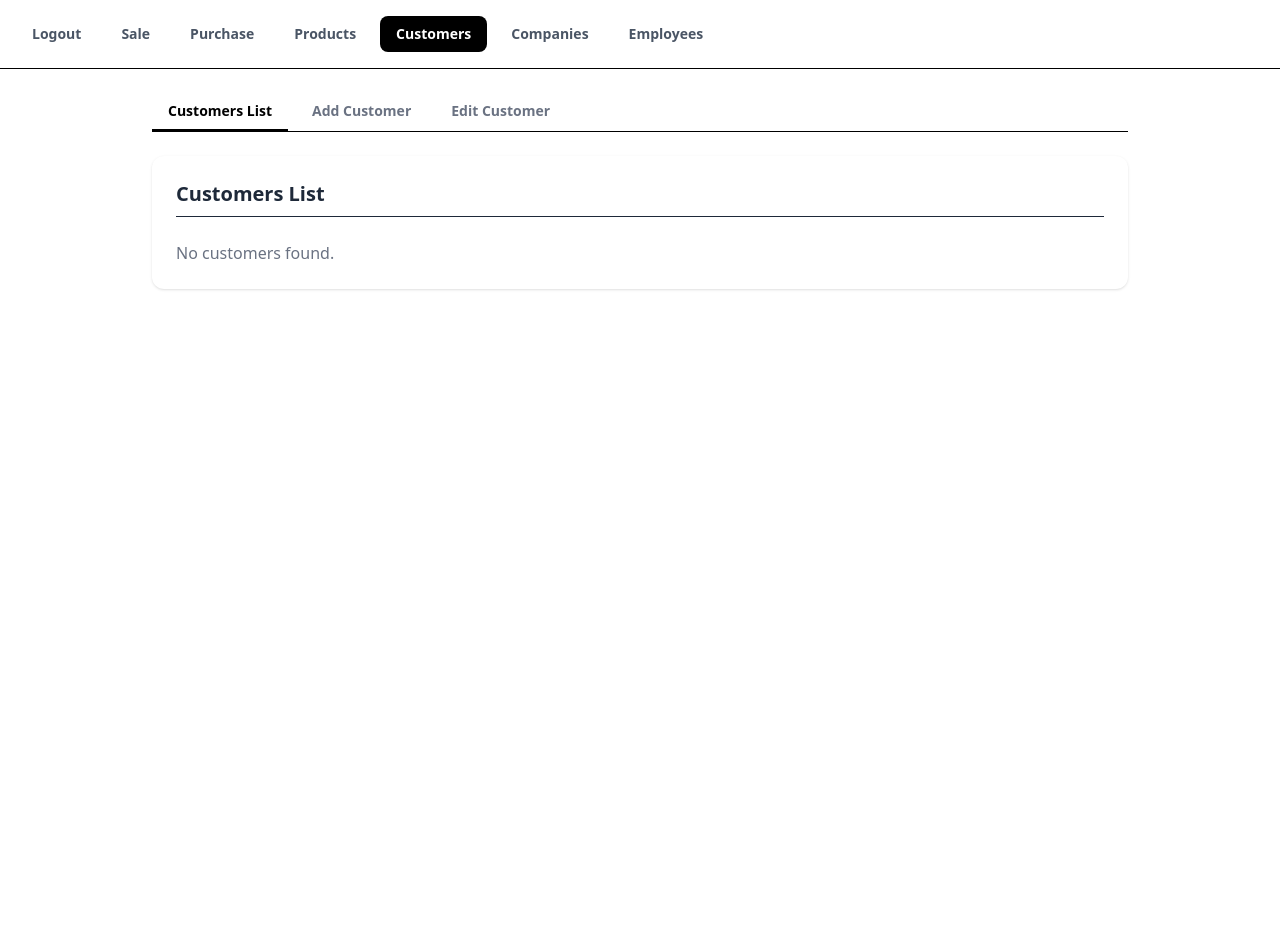
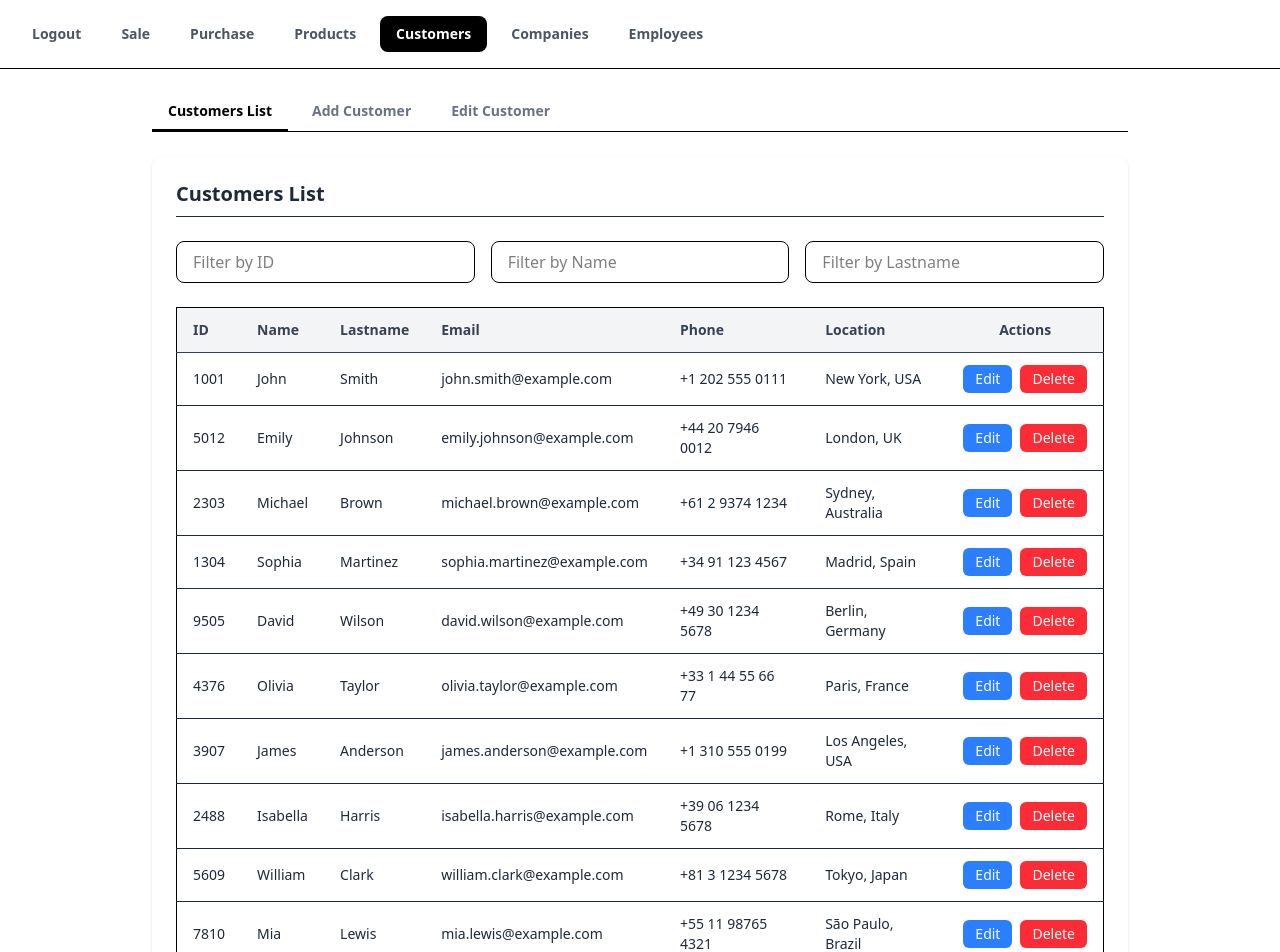
Before and after one commit to Malek1921/Sarf, a React (Vite) app: page /customers in a window 1280 px wide. Shown: the top 952 px of the page. Before the commit the page ends 800 px from the top, so only its background shows below. Built offline with nearby package versions, Linux system fonts and the light colour scheme.

Commit message:
Adding Customers List And Filtering Customers

```diff
--- a/src/features/customers/components/AddCustomer.jsx
+++ b/src/features/customers/components/AddCustomer.jsx
@@ -4,21 +4,32 @@ import useCustomers from "../../store/useCustomers";
 import { toast } from "react-toastify";
 
 function AddCustomer({ setActiveTab }) {
-  const { register, handleSubmit, reset } = useForm();
+  const {
+    register,
+    handleSubmit,
+    reset,
+    formState: { errors },
+  } = useForm();
+
   const { customers, setCustomers } = useCustomers();
 
   const submit = (data) => {
     const newCustomer = {
       ...data,
-      id: crypto.randomUUID(),
+      id: Math.floor( Math.random() * 9000),
     };
+
     setCustomers([...customers, newCustomer]);
-    toast.success(`Customer "${data.fullname}" added successfully!`);
+    toast.success(
+      `Customer "${data.name} ${data.lastname}" added successfully!`
+    );
     reset();
     setActiveTab("list");
   };
 
-  const cancel = () => setActiveTab("list");
+  const cancel = () => {
+    setActiveTab("list");
+  };
 
   return (
     <div className="space-y-6">
@@ -27,50 +38,87 @@ function AddCustomer({ setActiveTab }) {
       </h2>
 
       <form onSubmit={handleSubmit(submit)} className="space-y-5">
+        {/* Name */}
         <div>
           <label className="block text-sm font-medium text-gray-700 mb-1">
-            Full Name
+            Name
           </label>
           <input
-            {...register("fullname")}
+            {...register("name", { required: "Name is required" })}
             type="text"
             className="w-full px-4 py-2 border rounded-lg"
           />
+          {errors.name && (
+            <p className="text-red-500 text-sm mt-1">{errors.name.message}</p>
+          )}
         </div>
 
+        {/* Lastname */}
+        <div>
+          <label className="block text-sm font-medium text-gray-700 mb-1">
+            Lastname
+          </label>
+          <input
+            {...register("lastname", { required: "Lastname is required" })}
+            type="text"
+            className="w-full px-4 py-2 border rounded-lg"
+          />
+          {errors.lastname && (
+            <p className="text-red-500 text-sm mt-1">{errors.lastname.message}</p>
+          )}
+        </div>
+
+        {/* Email */}
         <div>
           <label className="block text-sm font-medium text-gray-700 mb-1">
             Email Address
           </label>
           <input
-            {...register("email")}
+            {...register("email", {
+              required: "Email is required",
+              pattern: {
+                message: "Invalid email format",
+              },
+            })}
             type="email"
             className="w-full px-4 py-2 border rounded-lg"
           />
+          {errors.email && (
+            <p className="text-red-500 text-sm mt-1">{errors.email.message}</p>
+          )}
         </div>
 
+        {/* Phone */}
         <div>
           <label className="block text-sm font-medium text-gray-700 mb-1">
             Phone Number
           </label>
           <input
-            {...register("phone")}
+            {...register("phone", { required: "Phone number is required" })}
             type="tel"
             className="w-full px-4 py-2 border rounded-lg"
           />
+          {errors.phone && (
+            <p className="text-red-500 text-sm mt-1">{errors.phone.message}</p>
+          )}
         </div>
 
+        {/* Address */}
         <div>
           <label className="block text-sm font-medium text-gray-700 mb-1">
             Address
           </label>
           <textarea
-            {...register("address")}
+            {...register("address", { required: "Address is required" })}
             rows="3"
             className="w-full px-4 py-2 border rounded-lg"
           />
+          {errors.address && (
+            <p className="text-red-500 text-sm mt-1">{errors.address.message}</p>
+          )}
         </div>
 
+        {/* Buttons */}
         <div className="flex gap-4">
           <button
             type="submit"
--- a/src/features/customers/components/CustomersList.jsx
+++ b/src/features/customers/components/CustomersList.jsx
@@ -1,21 +1,33 @@
-import React from "react";
-import useCustomers from "../../store/useCustomers";
+import React, { useState } from "react";
 import { toast } from "react-toastify";
+import customerlist from "../../store/customerslist";
 
 function CustomersList({ setActiveTab, setEditCustomer }) {
-  const { customers, setCustomers } = useCustomers();
+  const [filters, setFilters] = useState({
+    id: "",
+    name: "",
+    lastname: "",
+  });
 
   const handleDelete = (id) => {
-    const updated = customers.filter((c) => c.id !== id); // ✅ exclude the one being deleted
-    setCustomers(updated);
-    toast.error("Customer deleted successfully!");
+    toast.error(`Customer with ID ${id} deleted (demo only)!`);
   };
 
   const handleEdit = (customer) => {
     setEditCustomer(customer);
     setActiveTab("edit");
-    toast.info(`Editing customer "${customer.fullname}"`);
+    toast.info(`Editing customer "${customer.name} ${customer.lastname}"`);
   };
+
+  const filteredCustomers = customerlist.filter((c) => {
+    return (
+      (filters.id == "" || c.id.toString().includes(filters.id)) &&
+      (filters.name == "" ||
+        c.name.toLowerCase().includes(filters.name.toLowerCase())) &&
+      (filters.lastname == "" ||
+        c.lastname.toLowerCase().includes(filters.lastname.toLowerCase()))
+    );
+  });
 
   return (
     <div className="space-y-6">
@@ -23,14 +35,47 @@ function CustomersList({ setActiveTab, setEditCustomer }) {
         Customers List
       </h2>
 
-      {customers.length == 0 ? (
+      {/* Filter Form */}
+      <div className="grid grid-cols-3 gap-4">
+        <input
+          type="number"
+          placeholder="Filter by ID"
+          value={filters.id}
+          onChange={(e) => {
+            setFilters({ ...filters, id: e.target.value });
+          }}
+          className="px-4 py-2 border rounded-lg"
+        />
+        <input
+          type="text"
+          placeholder="Filter by Name"
+          value={filters.name}
+          onChange={(e) => {
+            setFilters({ ...filters, name: e.target.value });
+          }}
+          className="px-4 py-2 border rounded-lg"
+        />
+        <input
+          type="text"
+          placeholder="Filter by Lastname"
+          value={filters.lastname}
+          onChange={(e) => {
+            setFilters({ ...filters, lastname: e.target.value });
+          }}
+          className="px-4 py-2 border rounded-lg"
+        />
+      </div>
+
+      {filteredCustomers.length == 0 ? (
         <p className="text-gray-500">No customers found.</p>
       ) : (
         <div className="overflow-x-auto">
           <table className="min-w-full bg-white border rounded-lg shadow-sm">
             <thead className="bg-gray-100 text-left text-sm font-semibold text-gray-700">
               <tr>
+                <th className="px-4 py-3 border-b">ID</th>
                 <th className="px-4 py-3 border-b">Name</th>
+                <th className="px-4 py-3 border-b">Lastname</th>
                 <th className="px-4 py-3 border-b">Email</th>
                 <th className="px-4 py-3 border-b">Phone</th>
                 <th className="px-4 py-3 border-b">Location</th>
@@ -38,9 +83,11 @@ function CustomersList({ setActiveTab, setEditCustomer }) {
               </tr>
             </thead>
             <tbody className="text-sm text-gray-800">
-              {customers.map((c) => (
+              {filteredCustomers.map((c) => (
                 <tr key={c.id} className="hover:bg-gray-50 transition">
-                  <td className="px-4 py-3 border-b">{c.fullname}</td>
+                  <td className="px-4 py-3 border-b">{c.id}</td>
+                  <td className="px-4 py-3 border-b">{c.name}</td>
+                  <td className="px-4 py-3 border-b">{c.lastname}</td>
                   <td className="px-4 py-3 border-b">{c.email}</td>
                   <td className="px-4 py-3 border-b">{c.phone}</td>
                   <td className="px-4 py-3 border-b">{c.address}</td>
--- a/src/features/customers/components/EditCustomer.jsx
+++ b/src/features/customers/components/EditCustomer.jsx
@@ -14,11 +14,15 @@ function EditCustomer({ setActiveTab, customer }) {
       c.id == customer.id ? { ...c, ...data } : c
     );
     setCustomers(updated);
-    toast.success(`Customer "${data.fullname}" updated successfully!`);
+    toast.success(
+      `Customer "${data.name} ${data.lastname}" updated successfully!`
+    );
     setActiveTab("list");
   };
 
-  const cancel = () => setActiveTab("list");
+  const cancel = () => {
+    setActiveTab("list");
+  };
 
   if (!customer) return <p className="text-gray-500">No customer selected.</p>;
 
@@ -31,10 +35,20 @@ function EditCustomer({ setActiveTab, customer }) {
       <form onSubmit={handleSubmit(submit)} className="space-y-5">
         <div>
           <label className="block text-sm font-medium text-gray-700 mb-1">
-            Full Name
+            Name
           </label>
           <input
-            {...register("fullname")}
+            {...register("name")}
+            type="text"
+            className="w-full px-4 py-2 border rounded-lg"
+          />
+        </div>
+        <div>
+          <label className="block text-sm font-medium text-gray-700 mb-1">
+            lastame
+          </label>
+          <input
+            {...register("lastname")}
             type="text"
             className="w-full px-4 py-2 border rounded-lg"
           />
--- /dev/null
+++ b/src/features/store/customerslist.js
@@ -0,0 +1,84 @@
+const customerlist = [
+  {
+    id: 1001,
+    name: "John",
+    lastname: "Smith",
+    email: "john.smith@example.com",
+    phone: "+1 202 555 0111",
+    address: "New York, USA",
+  },
+  {
+    id: 5012,
+    name: "Emily",
+    lastname: "Johnson",
+    email: "emily.johnson@example.com",
+    phone: "+44 20 7946 0012",
+    address: "London, UK",
+  },
+  {
+    id: 2303,
+    name: "Michael",
+    lastname: "Brown",
+    email: "michael.brown@example.com",
+    phone: "+61 2 9374 1234",
+    address: "Sydney, Australia",
+  },
+  {
+    id: 1304,
+    name: "Sophia",
+    lastname: "Martinez",
+    email: "sophia.martinez@example.com",
+    phone: "+34 91 123 4567",
+    address: "Madrid, Spain",
+  },
+  {
+    id: 9505,
+    name: "David",
+    lastname: "Wilson",
+    email: "david.wilson@example.com",
+    phone: "+49 30 1234 5678",
+    address: "Berlin, Germany",
+  },
+  {
+    id: 4376,
+    name: "Olivia",
+    lastname: "Taylor",
+    email: "olivia.taylor@example.com",
+    phone: "+33 1 44 55 66 77",
+    address: "Paris, France",
+  },
+  {
+    id: 3907,
+    name: "James",
+    lastname: "Anderson",
+    email: "james.anderson@example.com",
+    phone: "+1 310 555 0199",
+    address: "Los Angeles, USA",
+  },
+  {
+    id: 2488,
+    name: "Isabella",
+    lastname: "Harris",
+    email: "isabella.harris@example.com",
+    phone: "+39 06 1234 5678",
+    address: "Rome, Italy",
+  },
+  {
+    id: 5609,
+    name: "William",
+    lastname: "Clark",
+    email: "william.clark@example.com",
+    phone: "+81 3 1234 5678",
+    address: "Tokyo, Japan",
+  },
+  {
+    id: 7810,
+    name: "Mia",
+    lastname: "Lewis",
+    email: "mia.lewis@example.com",
+    phone: "+55 11 98765 4321",
+    address: "São Paulo, Brazil",
+  },
+];
+
+export default customerlist
```
